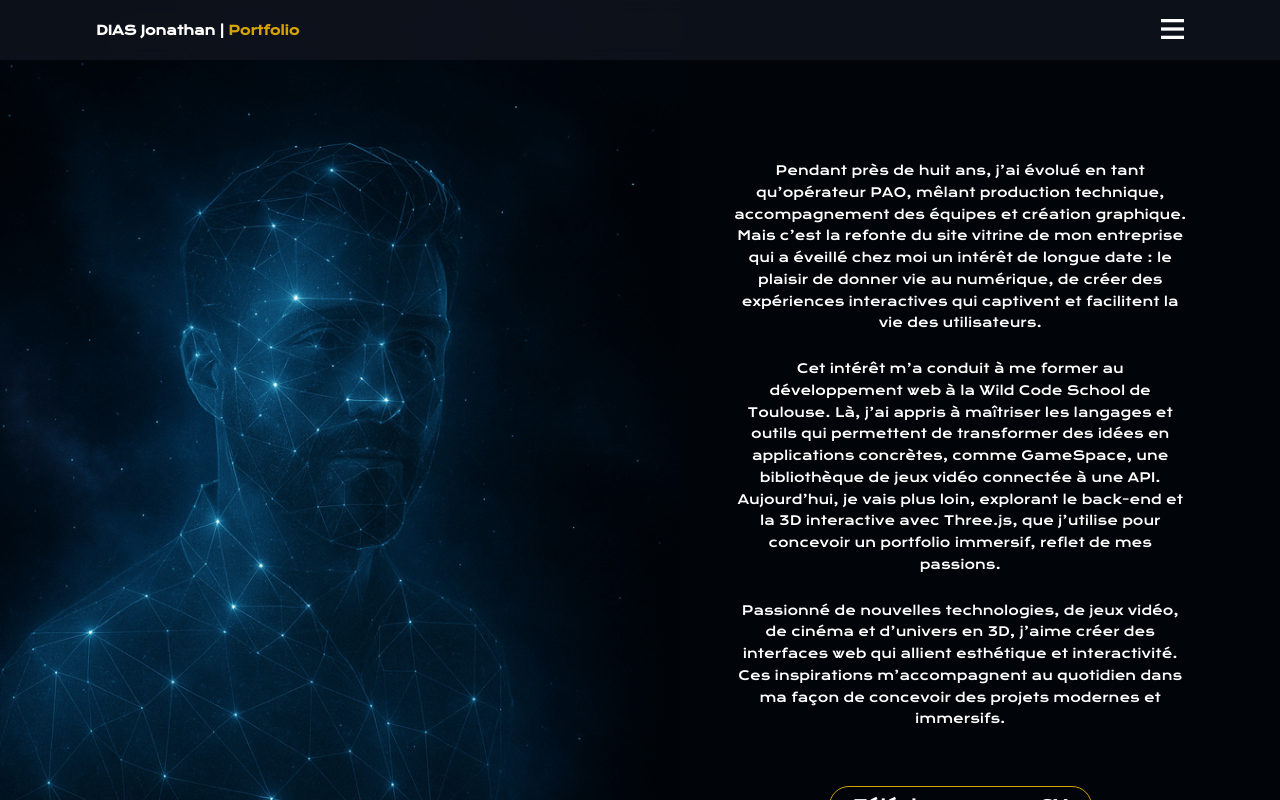
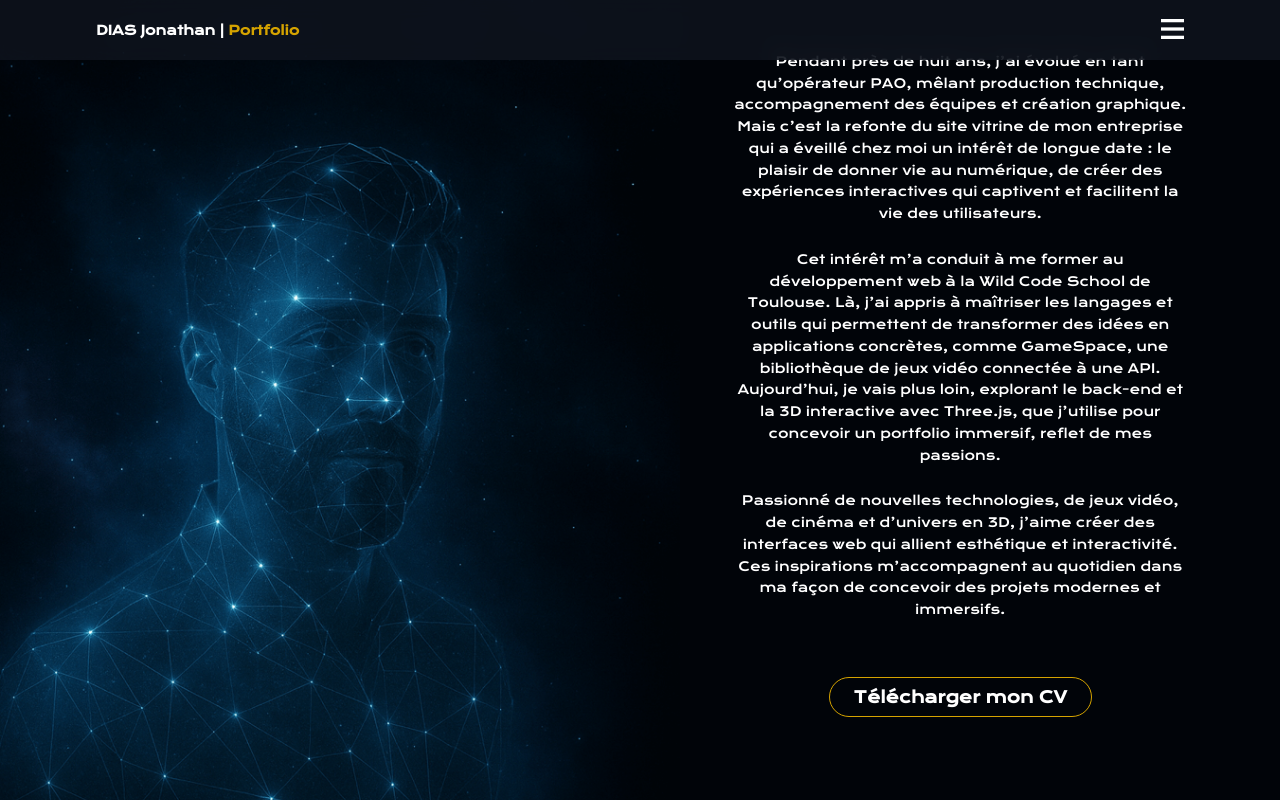
Before and after one commit to Dias-Jonathan-dev/Portfolio, a React (Vite) app in the folder client/: page /a-propos in a window 1280 px wide. Built offline with nearby package versions, Linux system fonts and the light colour scheme.

Commit message:
fix: fix position text about and fix 404 vercel error

```diff
--- a/client/src/styles/about.css
+++ b/client/src/styles/about.css
@@ -24,16 +24,16 @@
   font-family: var(--font-krona);
   display: flex;
   flex-direction: column;
-  justify-content: flex-start; /* <-- change ici */
+  justify-content: center;
   align-items: center;
   width: 100%;
   max-width: 45ch;
   margin-left: 4vw;
   margin-right: 4vw;
+  min-height: calc(100vh - 60px);
   overflow-y: auto;
   box-sizing: border-box;
-  padding-right: 2.5rem; /* Espace pour la scrollbar */
-  padding-top: 10rem; /* Décale le texte sous la TopBar */
+  padding-right: 2.5rem;
 }
 
 .about-text p {
```
